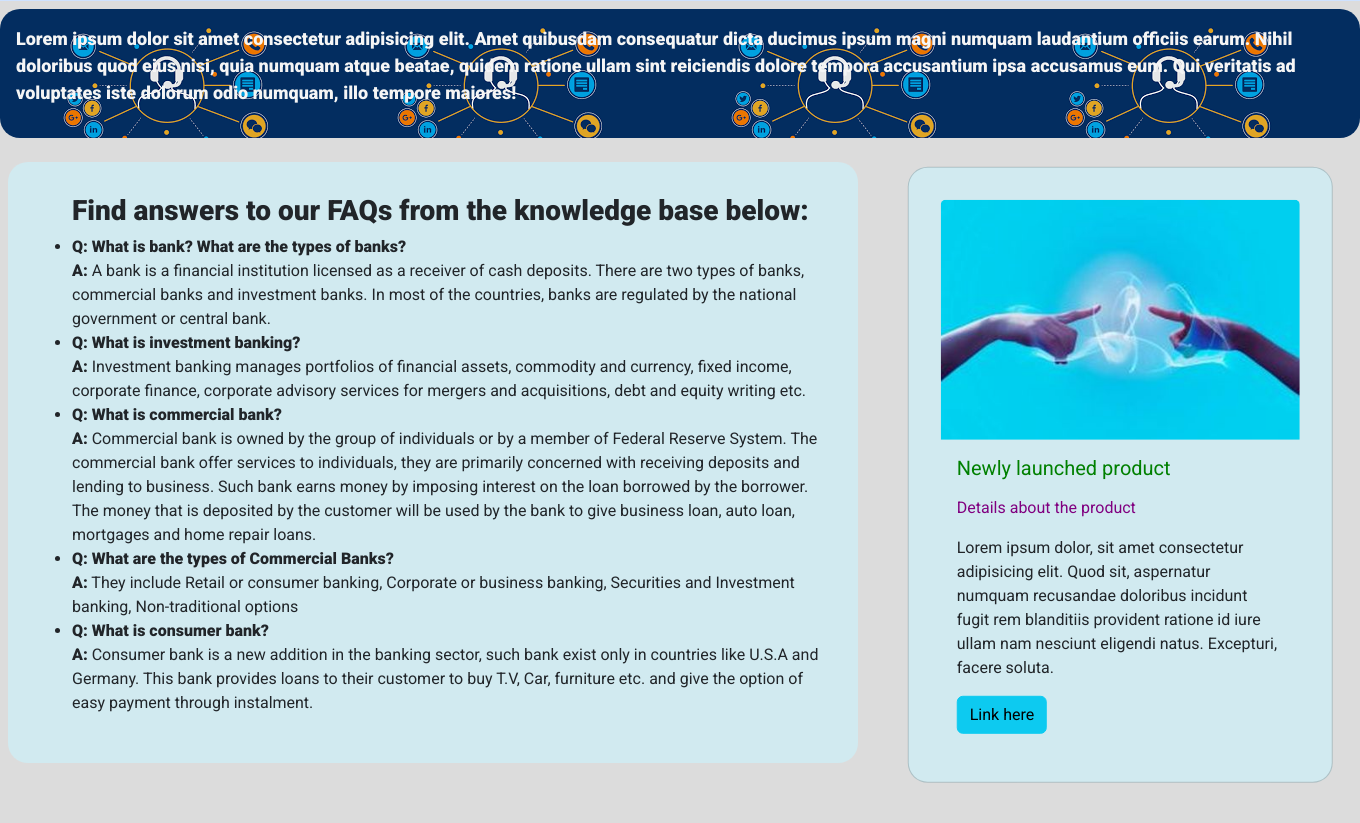
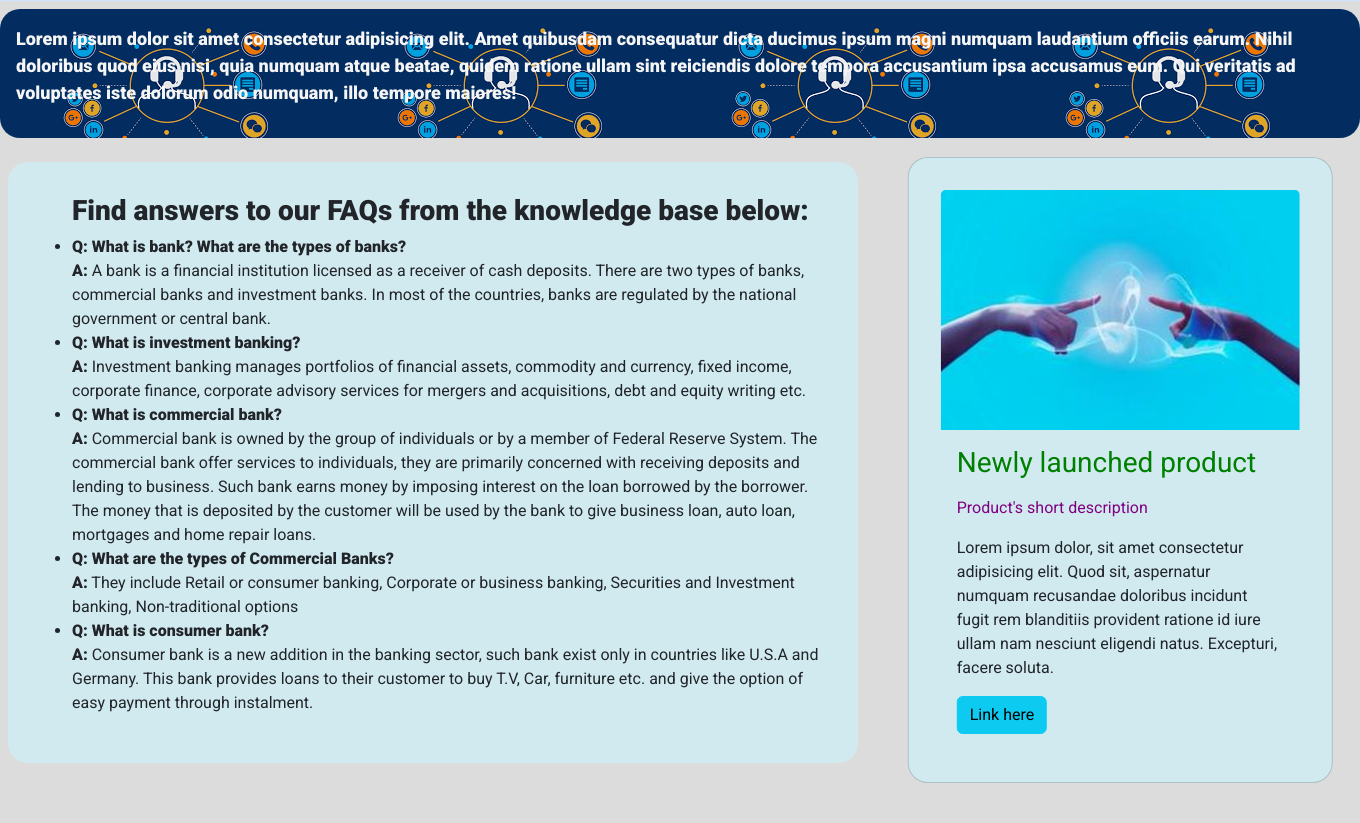
Before and after one commit to felixayot/custopedia, a Flask app: page / in a window 1360 px wide. Shown: the part 232-1055 px from the top of the page. Run offline with Flask 3, Linux system fonts and the light colour scheme.

Commit message:
Upload more modifications with better features

```diff
--- a/app/templates/home.html
+++ b/app/templates/home.html
@@ -64,8 +64,8 @@
 
 <div class="card">
   <img src="{{ url_for('static', filename='images/card_image.jpg') }}" class="card-img-top" style="position: sticky;">
-    <div class="card-body"><h5 style="color: green; align-content: end;">Newly launched product</h5>
-    <p style="color: purple" class="card-text"><p style="color: purple">Details about the product</p>Lorem ipsum dolor, sit amet consectetur adipisicing elit.
+    <div class="card-body"><h3 style="color: green; align-content: end;">Newly launched product</h3>
+    <p style="color: purple" class="card-text"><p style="color: purple">Product's short description</p>Lorem ipsum dolor, sit amet consectetur adipisicing elit.
      Quod sit, aspernatur numquam recusandae doloribus incidunt fugit rem blanditiis provident ratione id iure ullam nam nesciunt eligendi natus. Excepturi, facere soluta.</p>
     <a href="#" class="btn btn-info">Link here</a>
 </div>
```
